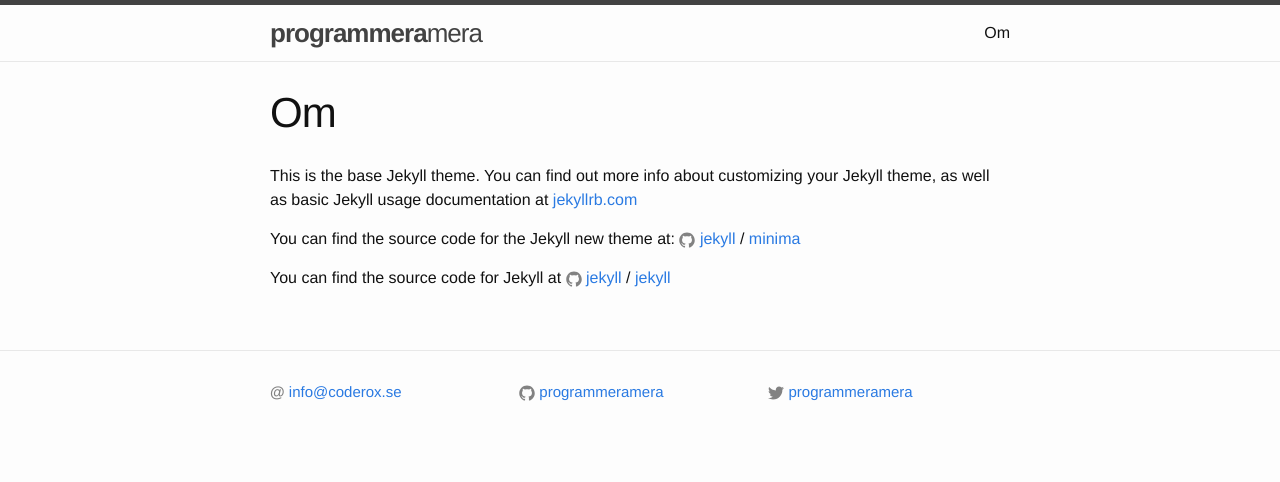
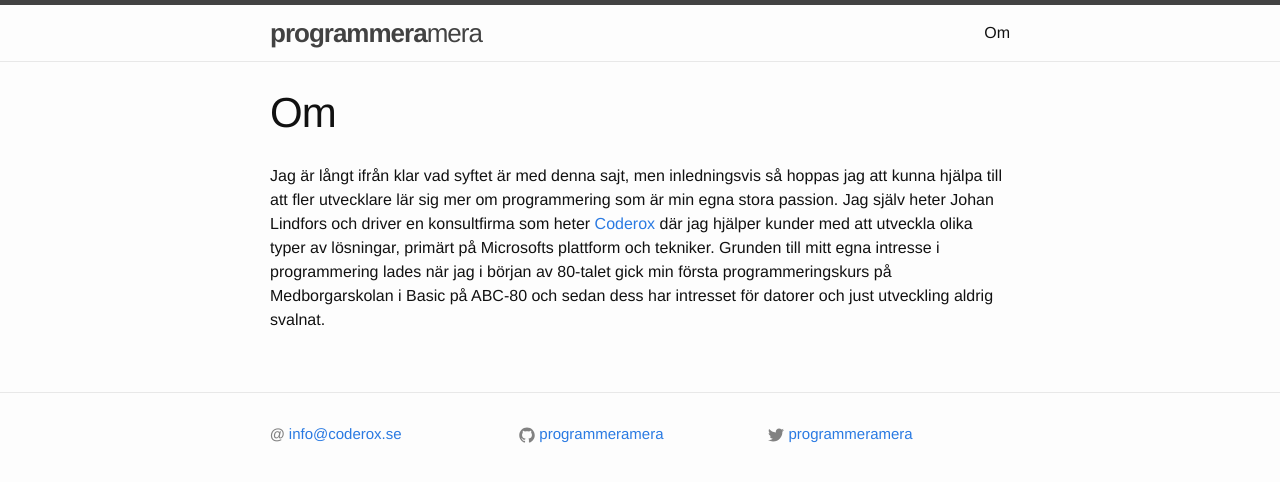
Before and after one commit to programmeramera/programmeramera.github.io, a Jekyll site: the page built from about.md, in a window 1280 px wide. Shown: the top 482 px of the page. Built offline with Jekyll 4.4.1, drawn with Linux system fonts in a browser that asks for light colours.

Commit message:
Updated about

```diff
--- a/_sass/minima/_base.scss
+++ b/_sass/minima/_base.scss
@@ -100,7 +100,6 @@ a {
 
   &:hover {
     color: $text-color;
-    text-decoration: underline;
   }
 }
 
--- a/about.md
+++ b/about.md
@@ -4,12 +4,6 @@ title: Om
 permalink: /about/
 ---
 
-This is the base Jekyll theme. You can find out more info about customizing your Jekyll theme, as well as basic Jekyll usage documentation at [jekyllrb.com](http://jekyllrb.com/)
+Jag är långt ifrån klar vad syftet är med denna sajt, men inledningsvis så hoppas jag att kunna hjälpa till att fler utvecklare lär sig mer om programmering som är min egna stora passion. Jag själv heter Johan Lindfors och driver en konsultfirma som heter [Coderox][coderox] där jag hjälper kunder med att utveckla olika typer av lösningar, primärt på Microsofts plattform och tekniker. Grunden till mitt egna intresse i programmering lades när jag i början av 80-talet gick min första programmeringskurs på Medborgarskolan i Basic på ABC-80 och sedan dess har intresset för datorer och just utveckling aldrig svalnat.
 
-You can find the source code for the Jekyll new theme at:
-{% include icon-github.html username="jekyll" %} /
-[minima](https://github.com/jekyll/minima)
-
-You can find the source code for Jekyll at
-{% include icon-github.html username="jekyll" %} /
-[jekyll](https://github.com/jekyll/jekyll)
+[coderox]: http://coderox.se
```
Also changed, not shown: _posts/2016-12-07-programmeramera-pa-tv.markdown (+1 -8 lines).
